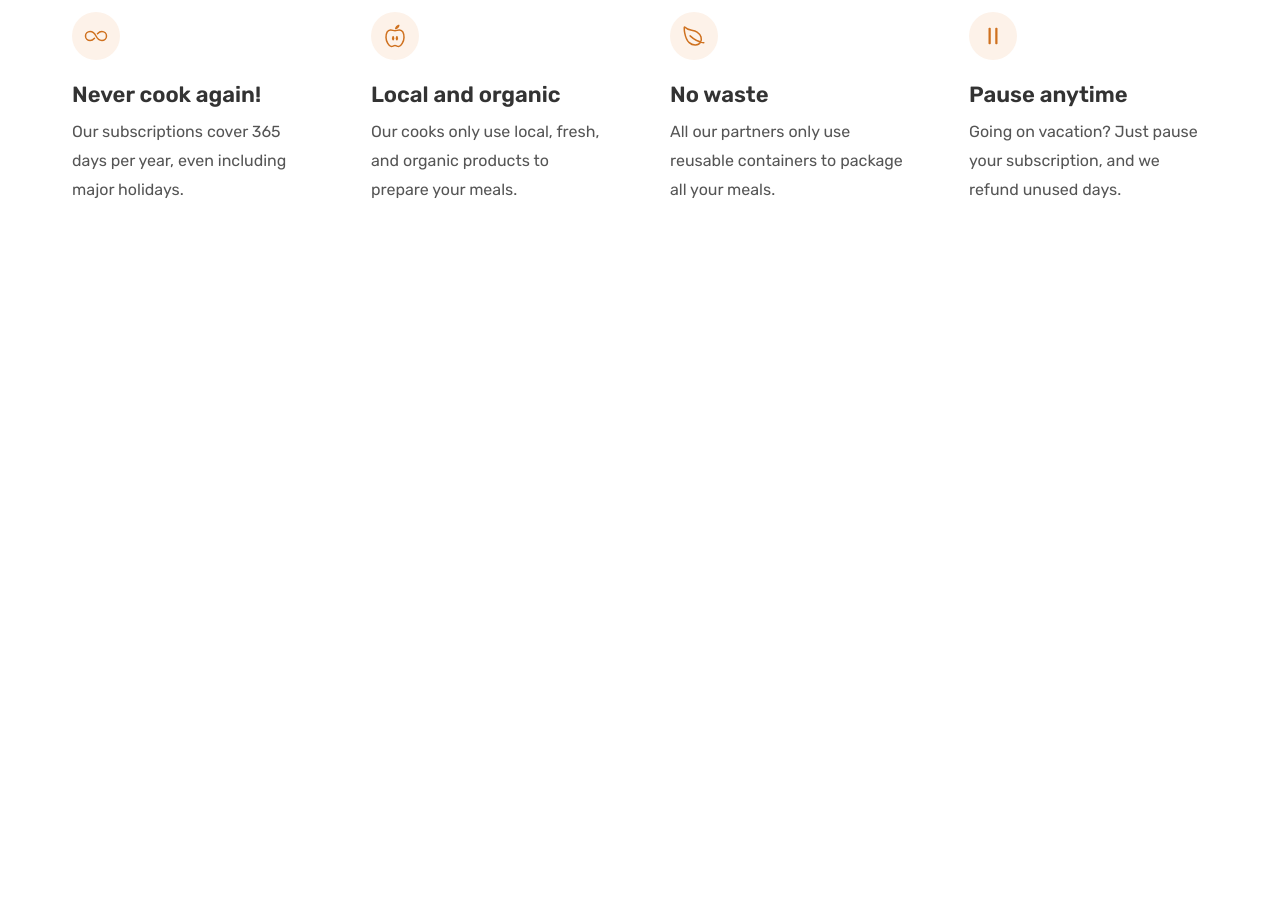
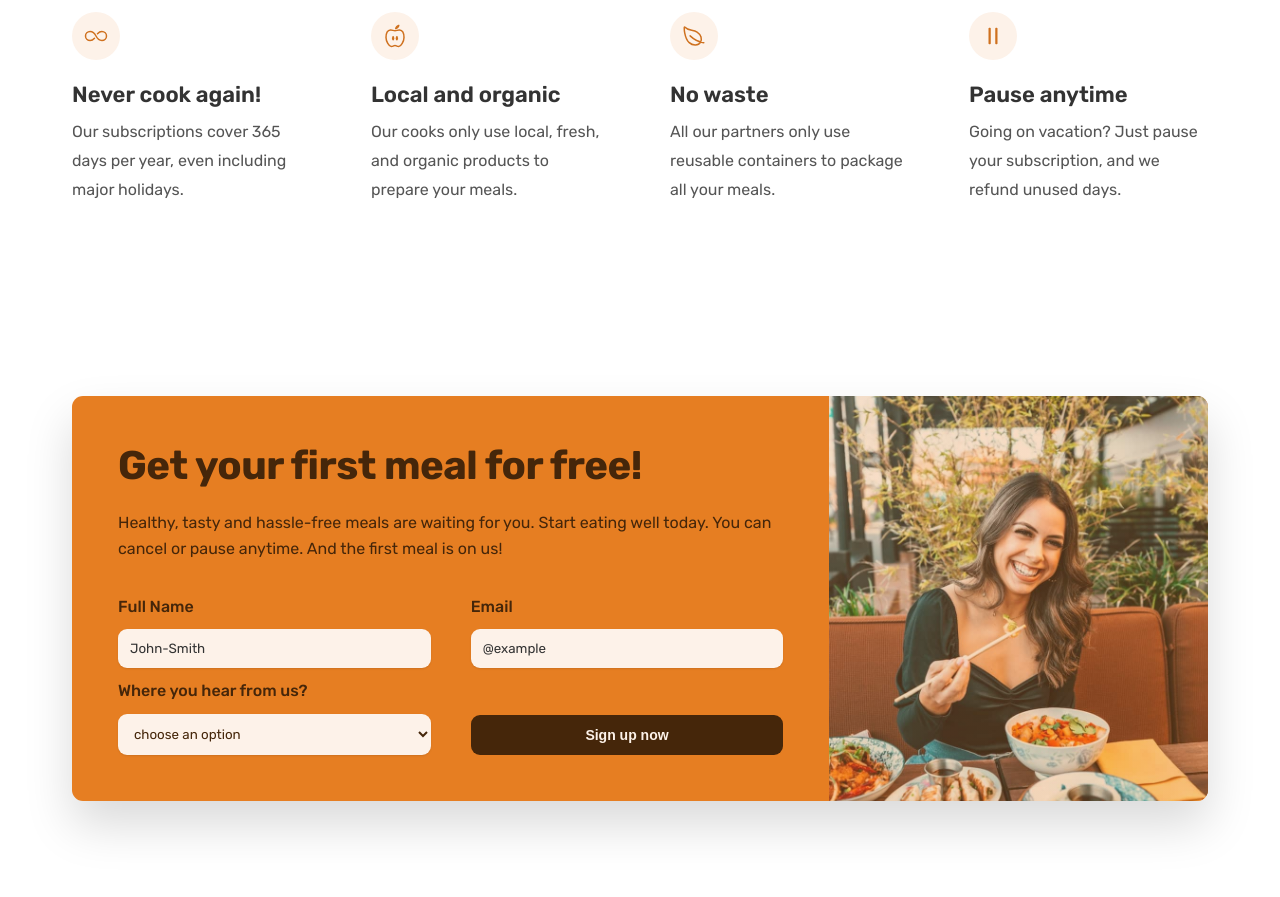
Before and after one commit to MahdiMohammadi98125/OMNI-FOOD-PROJECT, a plain HTML site: page index.html in a window 1280 px wide. Shown: the part 5263-6160 px from the top of the page. Before the commit the page ends 5563 px from the top, so only its background shows below. Drawn offline with nearby package versions, Linux system fonts and the light colour scheme.

Commit message:
call to action section  added

```diff
--- a/css/genral.css
+++ b/css/genral.css
@@ -133,18 +133,21 @@ body {
   letter-spacing: 0.75px;
   display: block;
 }
+.btn,
 .btn:link,
 .btn:visited {
-  background-color: #e67e22;
   display: inline-block;
   text-decoration: none;
   color: #fff;
+  border: none;
+  cursor: pointer;
   padding: 1.2rem 3rem;
   font-size: 1.4rem;
   border-radius: 9px;
   transition: all 0.4s;
   font-weight: 600;
 }
+
 .btn--full:link,
 .btn--full:visited {
   background-color: #e67e22;
@@ -163,6 +166,16 @@ body {
 .btn--outline:hover {
   background-color: #fdf2e9;
   box-shadow: inset 0 0 0 3px white;
+}
+.btn--form {
+  background-color: #45260a;
+  color: #fdf2e9;
+  align-self: end;
+  padding: 1.2rem;
+}
+.btn--form:hover {
+  background-color: #fff;
+  color: #555;
 }
 .link:link,
 .link:visited {
@@ -195,6 +208,12 @@ body {
   height: 3rem;
   color: #cf711f;
 }
+*:focus {
+  outline: none;
+  /* outline: 0.6rem dashed #e67e22;
+  outline-offset: 0.8rem; */
+  box-shadow: 0 0 0 0.8rem rgba(230, 125, 34, 0.5);
+}
 /* HELPER/SETTING CLASSES */
 
 .margin-right-sm {
--- a/css/style.css
+++ b/css/style.css
@@ -405,3 +405,75 @@
   font-size: 1.6rem;
   line-height: 1.8;
 }
+
+/****************/
+/*CTA section */
+/****************/
+
+.section-cta {
+  padding: 9.6rem 0;
+}
+.cta {
+  overflow: hidden;
+  display: grid;
+  grid-template-columns: 2fr 1fr;
+  background-color: #e67e22;
+  border-radius: 1.1rem;
+  box-shadow: 0 2.4rem 4.8rem rgba(0, 0, 0, 0.15);
+}
+.cta-text-box {
+  color: #45260a;
+  font-size: 1.6rem;
+  line-height: 1.6;
+  padding: 4.6rem;
+}
+.cta .heading-secondary {
+  color: #45260a;
+  margin-bottom: 2rem;
+  font-weight: 700;
+}
+.cta-text {
+  margin-bottom: 3.2rem;
+}
+.cta-img-box {
+  background-image: linear-gradient(
+      to right bottom,
+      rgba(235, 151, 78, 0.301),
+      rgba(230, 125, 34, 0.301)
+    ),
+    url("../img/eating.jpg");
+  background-size: cover;
+}
+
+.cta-form {
+  display: grid;
+  grid-template-columns: repeat(2, 1fr);
+  row-gap: 1rem;
+  column-gap: 4rem;
+}
+
+.cta-form label {
+  display: block;
+  font-weight: 500;
+  font-size: 1.6rem;
+  margin-bottom: 1rem;
+}
+.cta-form input,
+.cta-form select {
+  padding: 1.2rem;
+  width: 100%;
+  font-family: inherit;
+  border-radius: 0.9rem;
+  box-shadow: 0 0.1rem 0.2rem rgba(0, 0, 0, 0.1);
+  background-color: #fdf2e9;
+  border: none;
+  color: inherit;
+}
+.cta-form input::placeholder {
+  color: #333;
+}
+
+.cta *:focus {
+  outline: none;
+  box-shadow: 0 0 0 0.8rem rgba(253, 242, 233, 0.514);
+}
--- a/index.html
+++ b/index.html
@@ -451,6 +451,48 @@
           </div>
         </div>
       </section>
+
+      <section class="section-cta">
+        <div class="container">
+          <div class="cta">
+            <div class="cta-text-box">
+              <h2 class="heading-secondary">
+                Get your first meal for free!
+              </h2>
+              <p class="cta-text">
+                Healthy, tasty and hassle-free meals are waiting for you. Start eating well today. You can cancel or pause anytime. And the first meal is on us!
+              </p>
+
+              <form action="#" class="cta-form">
+                <div>
+                  <label for="full-name">Full Name</label>
+                  <input type="text" id="full-name" placeholder="John-Smith" required>
+                </div>
+                <div>
+                  <label for="email">Email</label>
+                  <input type="email" id="email" placeholder="@example" required>
+                </div>
+
+                <div>
+                  <label for="select-where">Where you hear from us?</label>
+                  <select  id="select-where">
+                    <option value="">choose an option</option>
+                    <option value="youtube">youtube video</option>
+                    <option value="ad">facebook ad</option>
+                  <option value="friends">family and friends</option>
+                  <option value="others">Others</option>
+                </select>
+              </div>
+
+                <button class="btn btn--form">Sign up now</button>
+              </form>
+            </div>
+            <div class="cta-img-box" role="img" aria-label="a woman enjoying food"></div>
+          </div>
+        </div>
+      </section>
+
+
     </main>
 
 
```
